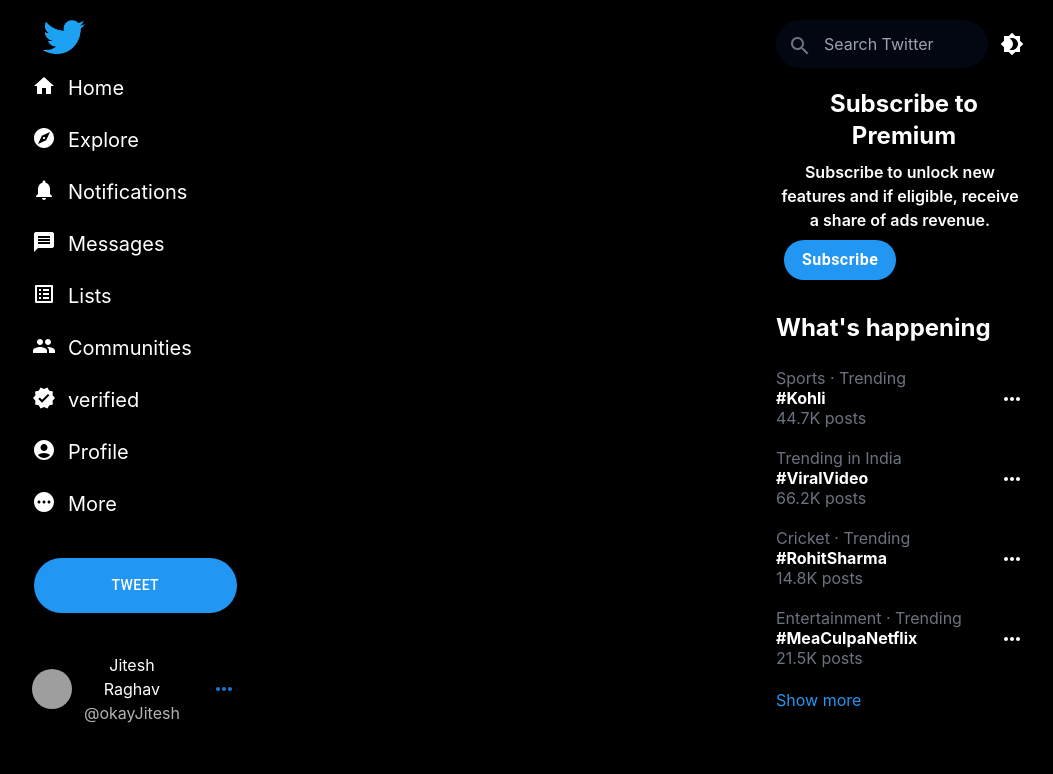
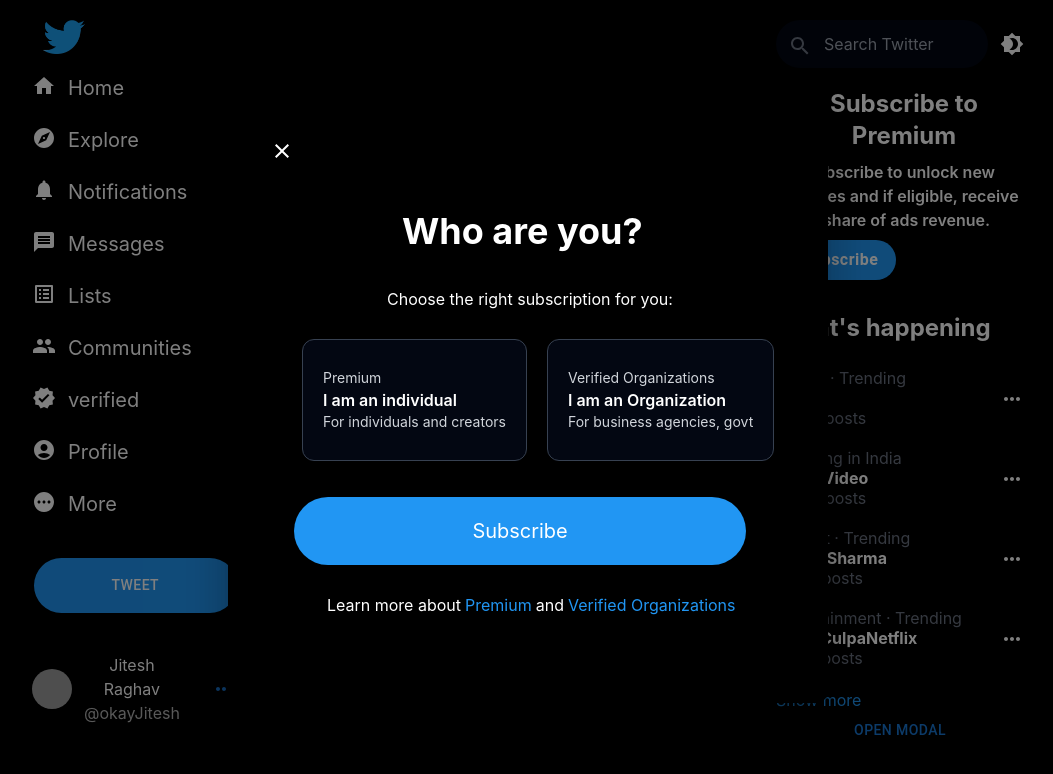
Before and after one commit to Jitesh-Raghav/Chirper-X, a React (Create React App) app: page / in a window 1280 px wide. Shown: the top 774 px of the page, without its empty margins (112-1165 px from the left). Built offline with nearby package versions, Linux system fonts and the light colour scheme; grey boxes are pictures that could not be loaded.

Commit message:
made the subscription modal

```diff
--- a/src/Components/RightPart/Trending.jsx
+++ b/src/Components/RightPart/Trending.jsx
@@ -3,6 +3,7 @@ import SearchIcon from '@mui/icons-material/Search';
 import Brightness4Icon from '@mui/icons-material/Brightness4';
 import { Button } from '@mui/material';
 import MoreHorizIcon from '@mui/icons-material/MoreHoriz';
+import SubscriptionModal from '../Subscription/SubscriptionModal';
 
 const Trending = () => {
 
@@ -75,7 +76,9 @@ const Trending = () => {
         <span className='flex items-start text-[#2196f3] cursor-pointer'>Show more</span>
       </section>
 
-
+      <section>
+         <SubscriptionModal/>
+      </section>
 
     </div>
   )
--- a/src/Components/Subscription/SubscriptionModal.jsx
+++ b/src/Components/Subscription/SubscriptionModal.jsx
@@ -0,0 +1,79 @@
+import * as React from 'react';
+import Box from '@mui/material/Box';
+import Button from '@mui/material/Button';
+import Modal from '@mui/material/Modal';
+import { IconButton } from '@mui/material';
+import CloseIcon from '@mui/icons-material/Close';
+
+const style = {
+  position: 'absolute',
+  top: '50%',
+  left: '50%',
+  transform: 'translate(-50%, -50%)',
+  width: 600,
+  border:"none",
+  outline:"none",
+  bgcolor: 'black',
+  border: '2px solid #000',
+  boxShadow: 24,
+  borderRadius:3 ,
+  p: 4,
+};
+
+export default function SubscriptionModal() {
+  const [open, setOpen] = React.useState(false);
+  const handleOpen = () => setOpen(true);
+  const handleClose = () => setOpen(false);
+
+  return (
+    <div>
+      <Button onClick={handleOpen}>Open modal</Button>
+      <Modal
+        open={true}
+        onClose={handleClose}
+        aria-labelledby="modal-modal-title"
+        aria-describedby="modal-modal-description"
+      >
+        <Box sx={style}>
+              <div className='flex items-center space-x-3'>
+                <IconButton onClick={handleClose} aria-label='delete'>
+                  <CloseIcon sx={{color:"white"}}/>
+                </IconButton>
+              </div>
+
+            <div className='w-full bg-black text-white'>
+              <div className='pt-10  '>
+                  <p className='font-bold text-4xl ml-[140px] mb-6'>Who are you?</p>
+                  <p className='py-3 ml-[125px]'>Choose the right subscription for you:</p>
+              </div>
+
+              <div className='flex py-4 ml-10 space-x-5'>
+                  <button className='bg-gray-950 py-7 px-5 rounded-xl cursor-pointer border border-gray-700 hover:border-blue-500 shadow-lg'>
+                     <p className='flex items-start text-sm text-gray-300 py'>Premium</p>
+                     <p className='font-lg font-semibold flex items-start text-white'>I am an individual</p>
+                     <p className='flex items-start text-sm text-gray-300'>For individuals and creators</p>
+                  </button>
+
+                  <button className='bg-gray-950 py-7 px-5 rounded-xl cursor-pointer border border-gray-700 hover:border-blue-500 shadow-lg'>
+                     <p className='flex items-start text-sm  text-gray-300'>Verified Organizations</p>
+                     <p className='font-lg font-semibold flex items-start text-white'>I am an Organization</p>
+                     <p className='flex items-start text-sm  text-gray-300'>For business agencies, govt</p>
+                  </button>
+              </div>
+
+              <div className='py-5'>
+                <button className='rounded-full bg-[#2196f3] text-white w-[85%] py-5 text-xl ml-8 cursor-pointer hover:bg-blue-500'>
+                   Subscribe
+                </button>
+                <div className='ml-[65px]'>
+                <p className='flex items-center mt-7 mb-8'>Learn more about <span className='text-[#2196f3] mx-1 hover:underline cursor-pointer'>Premium</span> and <span className='text-[#2196f3] mx-1 hover:underline cursor-pointer'>Verified Organizations</span></p>
+                </div>
+
+              </div>
+
+            </div>
+        </Box>
+      </Modal>
+    </div>
+  );
+}
```
